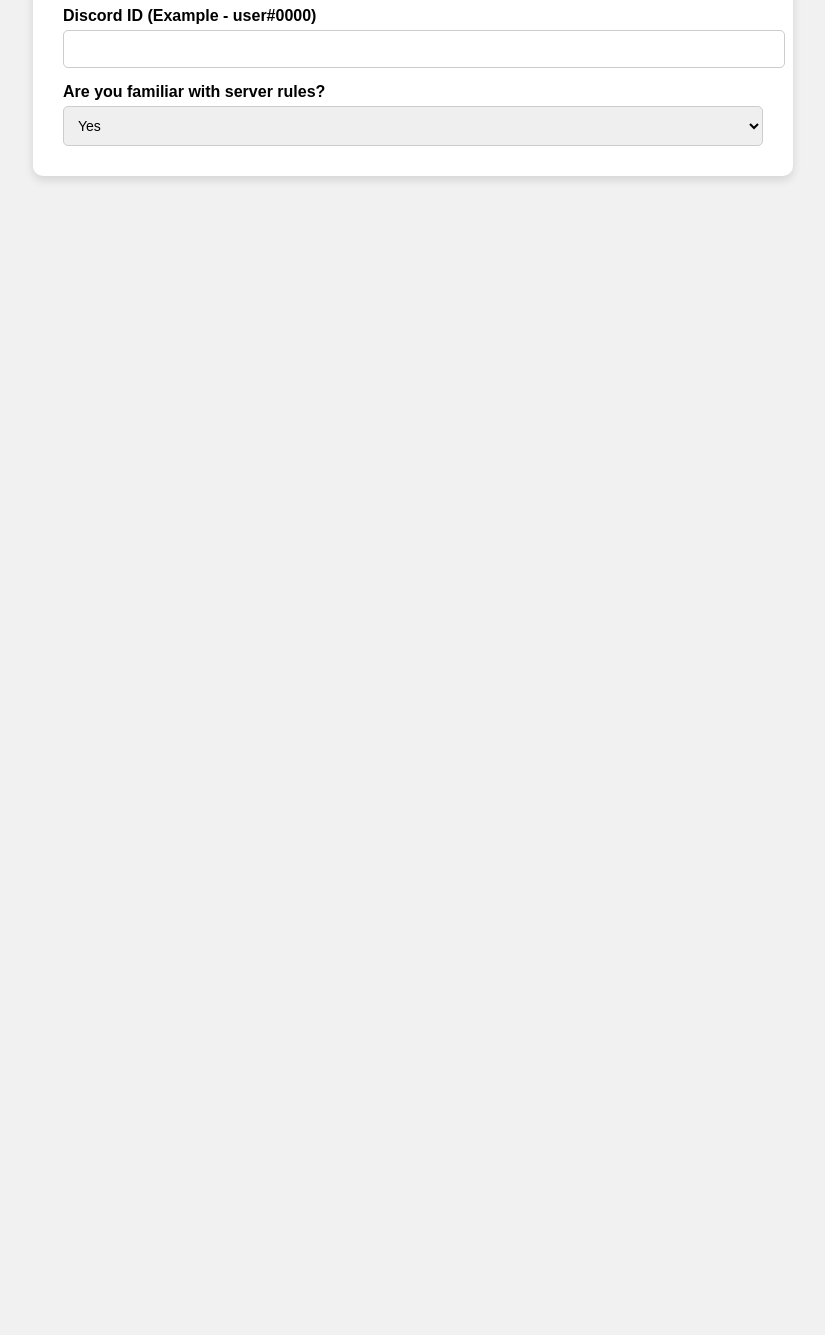
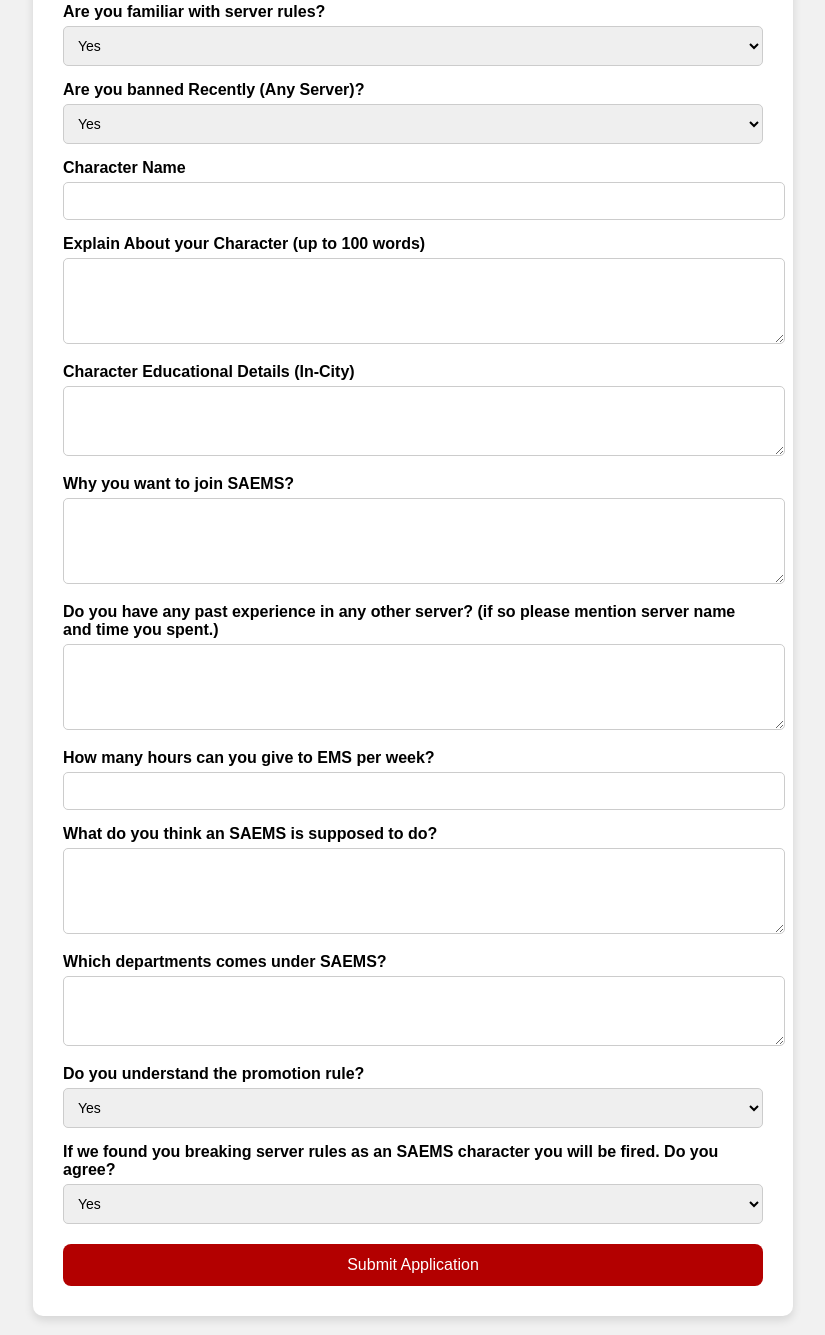
Before and after one commit to saisurya1121/EMS-application, a plain HTML site: page index.html in a window 1280 px wide. Shown: the part 405-1740 px from the top of the page, without its empty margins (227-1052 px from the left). Before the commit the page ends 800 px from the top, so only its background shows below. Drawn offline with Linux system fonts and the light colour scheme.

Commit message:
Update index.html

```diff
--- a/index.html
+++ b/index.html
@@ -62,8 +62,7 @@
 <body>
 
 <div class="container">
-  <!-- updated src with correct logo filename (including space) -->
-  <img class="logo" src="ems logo.png" alt="SAEMS Logo">
+  <img class="logo" src="ems_logo.png" alt="SAEMS Logo">
   <h1>SAEMS Department Application Form</h1>
 
   <p class="req-title">Requirements</p>
@@ -86,4 +85,53 @@
     <select id="rules" name="Familiar_with_Server_Rules">
       <option value="Yes">Yes</option>
       <option value="No">No</option>
-    </s
+    </select>
+
+    <label for="banned">Are you banned Recently (Any Server)?</label>
+    <select id="banned" name="Banned_Recently">
+      <option value="Yes">Yes</option>
+      <option value="No">No</option>
+    </select>
+
+    <label for="charname">Character Name</label>
+    <input type="text" id="charname" name="Character_Name" required>
+
+    <label for="about">Explain About your Character (up to 100 words)</label>
+    <textarea id="about" name="About_Character" maxlength="750" rows="4" required></textarea>
+
+    <label for="edu">Character Educational Details (In-City)</label>
+    <textarea id="edu" name="Character_Educational_Details" rows="3" required></textarea>
+
+    <label for="why">Why you want to join SAEMS?</label>
+    <textarea id="why" name="Why_join_SAEMS" rows="4" required></textarea>
+
+    <label for="experience">Do you have any past experience in any other server? (if so please mention server name and time you spent.)</label>
+    <textarea id="experience" name="Past_Experience" rows="4" required></textarea>
+
+    <label for="hours">How many hours can you give to EMS per week?</label>
+    <input type="text" id="hours" name="Weekly_Hours" required>
+
+    <label for="role">What do you think an SAEMS is supposed to do?</label>
+    <textarea id="role" name="SAEMS_Role" rows="4" required></textarea>
+
+    <label for="dept">Which departments comes under SAEMS?</label>
+    <textarea id="dept" name="Departments_Under_SAEMS" rows="3" required></textarea>
+
+    <label for="promotion">Do you understand the promotion rule?</label>
+    <select id="promotion" name="Understand_Promotion_Rule">
+      <option value="Yes">Yes</option>
+      <option value="No">No</option>
+    </select>
+
+    <label for="agree">If we found you breaking server rules as an SAEMS character you will be fired. Do you agree?</label>
+    <select id="agree" name="Agree_to_Rules">
+      <option value="Yes">Yes</option>
+      <option value="No">No</option>
+    </select>
+
+    <button type="submit">Submit Application</button>
+  </form>
+</div>
+
+</body>
+</html>
```
